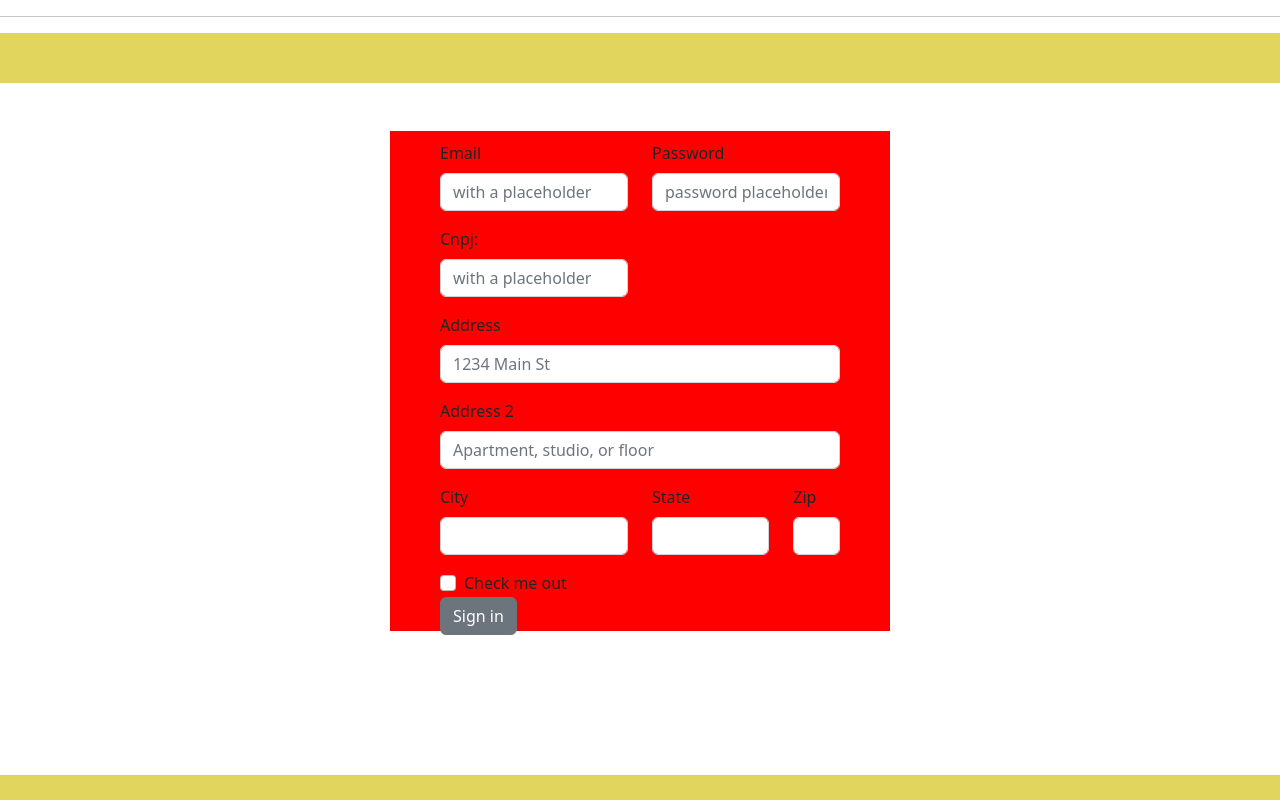
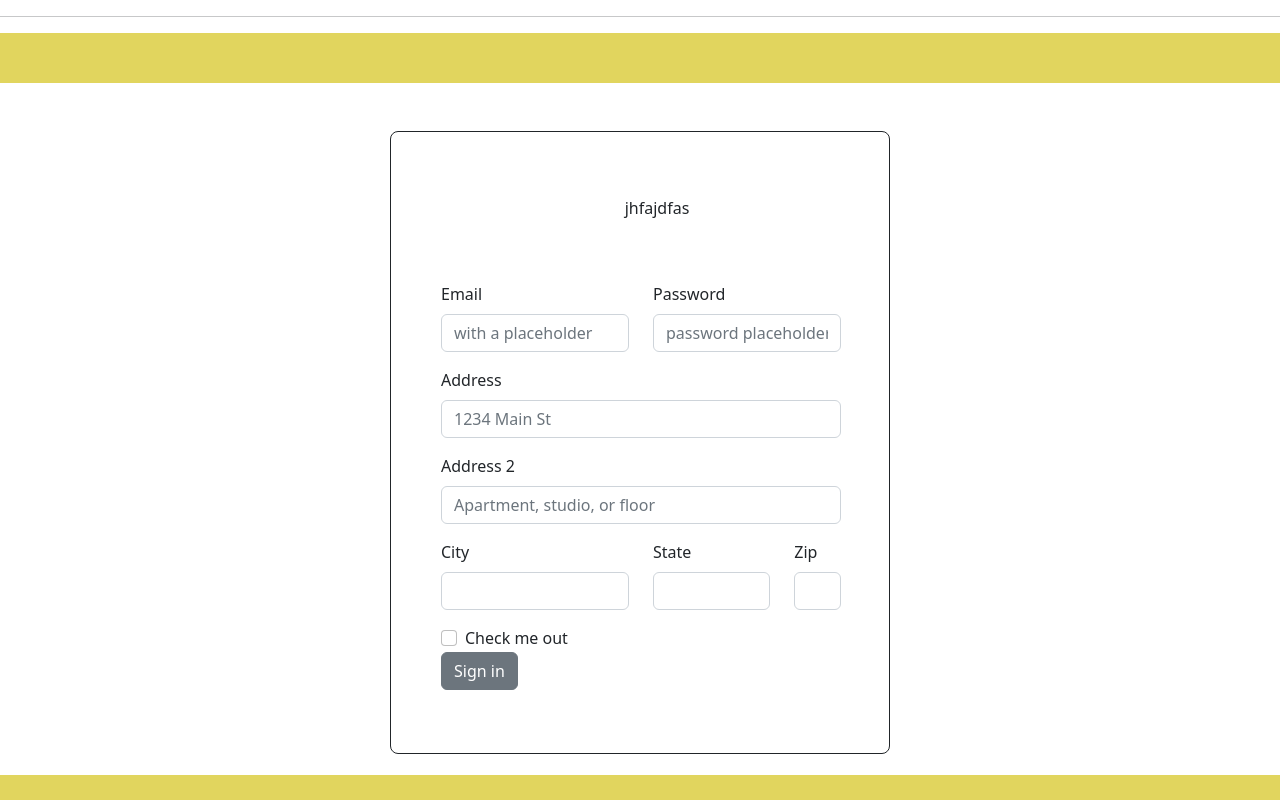
Before and after one commit to JoaoPF07/Projeto-Integrador, a React (Create React App) app: page /cadastros in a window 1280 px wide. Built offline with nearby package versions, Linux system fonts and the light colour scheme.

Commit message:
Atualização pagina principal

```diff
--- a/src/componentes/menucadlog/index.tsx
+++ b/src/componentes/menucadlog/index.tsx
@@ -9,7 +9,7 @@ type Props = {
 function MenuLogCad(menu: Props) {
   return (
     <div>
-    <div className="teste">
+    <div className="divMenu">
       <div className="divLogCad"><Link to={'/cadastros'}>{menu.menu1}</Link></div>
       <div className="divLogCad"><Link to={'/login'}>{menu.menu2}</Link></div>
       </div>
--- a/src/estilo/estilo.css
+++ b/src/estilo/estilo.css
@@ -89,7 +89,7 @@ b {
 .imgHome {
   border-radius: 5px;
   width: 500px;
-  height: 550px;
+  height: 710px;
 }
 
 .divCorpoH {
@@ -175,16 +175,41 @@ b {
 
 .divFormCadastro {
   display: flex;
-  margin: auto;
+  flex-direction: column;
+  justify-content: center;
   margin-top: 10px;
   width: 400px;
-  height: 300px;
 }
 
 .divFundoCadastro {
   display: flex;
+  flex-direction: column;
+  justify-content: center;
   margin: auto;
+  padding: 0px 50px;
   width: 500px;
-  height: 500px;
-  background-color: red;
+  height: 623px;
+  background-color: white;
+  border-radius: 8px;
+  border: 1px solid ;
 }
+
+.divGlobal{
+      margin: 0 auto;
+    position: relative;
+    zoom: 1;
+}
+
+.divMenu {
+  display: flex;
+  flex-direction: row-reverse;
+}
+
+.divtextocadastro {
+  width: 432px;
+  height: 76px;
+}
+
+.textocadastro1 {
+  text-align: center;
+}
--- a/src/pages/cadastro.tsx
+++ b/src/pages/cadastro.tsx
@@ -11,11 +11,15 @@ function Cadastros (){
             <div className="cabecalho"></div>
             <br />
             <br />
+     <div >
     <div className="divFundoCadastro">
+      <div className="divtextocadastro">
+        <div className="textocadastro1">jhfajdfas</div>
+      </div>
     <div className="divFormCadastro">
     <Form>
-     < Row>
-        <Col md={6}>
+  <Row>
+    <Col md={6}>
       <FormGroup>
         <Label for="exampleEmail">
           Email
@@ -25,17 +29,6 @@ function Cadastros (){
           name="email"
           placeholder="with a placeholder"
           type="email"
-        />
-      </FormGroup>
-      <FormGroup>
-        <Label for="exampleEmail">
-          Cnpj:
-        </Label>
-        <Input
-          id="exampleCNPJ"
-          name="CNPJ"
-          placeholder="with a placeholder"
-          type="number"
         />
       </FormGroup>
     </Col>
@@ -127,6 +120,7 @@ function Cadastros (){
 </Form>
 </div>
 </div>
+</div>
 <Rodape/>
         </div>
     )
--- a/src/pages/paginainicial.tsx
+++ b/src/pages/paginainicial.tsx
@@ -7,6 +7,7 @@ function PaginaInicial () {
 
     return (
   <div>
+    <div className="divGlobal">
       <div>
         <CabeçalhoInicial />
       </div>
@@ -24,12 +25,12 @@ function PaginaInicial () {
 
             className ="imgHome"
             >
-
           </div>
        </div>
        <div>
         <Rodape/>
         </div>
+      </div>
   </div>
     )
 }
```
